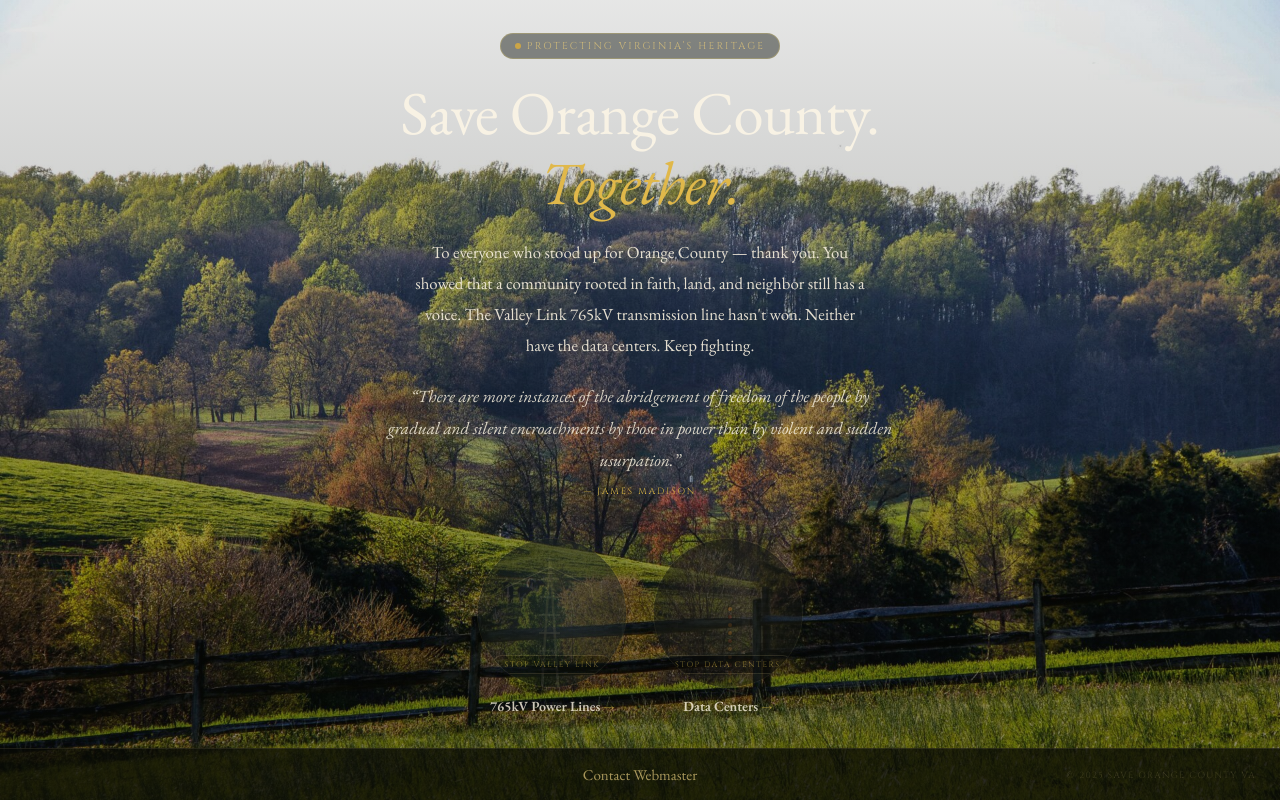
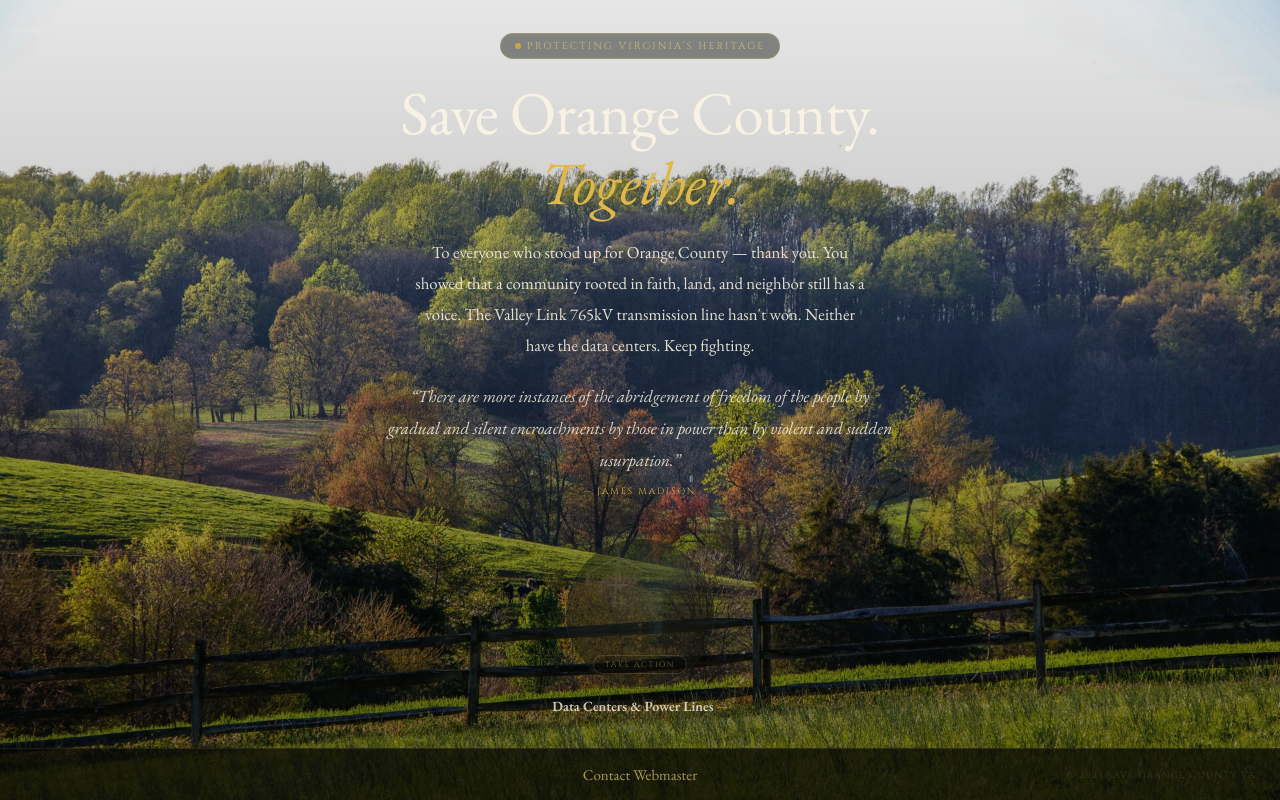
Before and after one commit to saveorangecounty-admin/SaveOrangeCountyVA, a plain HTML site: page index.html in a window 1280 px wide. Drawn offline with nearby package versions, Linux system fonts and the light colour scheme.

Commit message:
Single combined circle - towers behind data centers, one link

```diff
--- a/index.html
+++ b/index.html
@@ -196,64 +196,161 @@
     <!-- 4 circles below the sig: placeholder | valley link | data center | placeholder -->
     <div class="portal-row">
 
-      <!-- Valley Link -->
       <a class="portal-wrap" href="https://www.facebook.com/groups/3319345874895410" target="_blank" rel="noopener">
-        <div class="portal-circle pc-2">
+        <div class="portal-circle">
           <svg width="200" height="200" viewBox="0 0 200 200" xmlns="http://www.w3.org/2000/svg">
-          <defs>
-            <radialGradient id="psky1" cx="50%" cy="30%" r="70%"><stop offset="0%" stop-color="#3a4a5a"/><stop offset="60%" stop-color="#2a3530"/><stop offset="100%" stop-color="#1a2018"/></radialGradient>
-            <radialGradient id="pglow1" cx="50%" cy="25%" r="40%"><stop offset="0%" stop-color="#6a7a5a" stop-opacity="0.3"/><stop offset="100%" stop-color="#1a2018" stop-opacity="0"/></radialGradient>
-          </defs>
-          <rect width="200" height="200" fill="url(#psky1)"/><rect width="200" height="200" fill="url(#pglow1)"/>
-          <path d="M0,145 Q20,128 45,132 Q70,118 90,125 Q115,112 140,120 Q165,110 200,118 L200,200 L0,200 Z" fill="#1e2e1a" opacity="0.9"/>
-          <path d="M0,155 Q30,140 60,148 Q90,135 120,142 Q150,132 180,140 Q190,138 200,142 L200,200 L0,200 Z" fill="#19251a"/>
-          <path d="M0,170 Q50,162 100,168 Q150,160 200,166 L200,200 L0,200 Z" fill="#141e10"/>
-          <line x1="72" y1="18" x2="64" y2="148" stroke="#6a7060" stroke-width="2.5"/><line x1="72" y1="18" x2="80" y2="148" stroke="#6a7060" stroke-width="2.5"/>
-          <line x1="63" y1="40" x2="81" y2="40" stroke="#7a8070" stroke-width="1.8"/><line x1="62" y1="58" x2="82" y2="58" stroke="#7a8070" stroke-width="1.6"/><line x1="61" y1="76" x2="82" y2="76" stroke="#7a8070" stroke-width="1.4"/><line x1="61" y1="94" x2="82" y2="94" stroke="#7a8070" stroke-width="1.3"/><line x1="62" y1="112" x2="81" y2="112" stroke="#7a8070" stroke-width="1.2"/><line x1="63" y1="130" x2="80" y2="130" stroke="#7a8070" stroke-width="1"/>
-          <line x1="63" y1="40" x2="80" y2="58" stroke="#667060" stroke-width="0.9" opacity="0.7"/><line x1="80" y1="40" x2="63" y2="58" stroke="#667060" stroke-width="0.9" opacity="0.7"/><line x1="62" y1="76" x2="80" y2="94" stroke="#667060" stroke-width="0.8" opacity="0.6"/><line x1="80" y1="76" x2="62" y2="94" stroke="#667060" stroke-width="0.8" opacity="0.6"/>
-          <line x1="72" y1="28" x2="30" y2="48" stroke="#8a9080" stroke-width="1.2"/><line x1="72" y1="28" x2="114" y2="48" stroke="#8a9080" stroke-width="1.2"/>
-          <path d="M30,48 Q10,60 0,58" stroke="#7a8070" stroke-width="0.8" fill="none"/><path d="M114,48 Q145,58 160,55" stroke="#7a8070" stroke-width="0.8" fill="none"/>
-          <line x1="30" y1="48" x2="30" y2="56" stroke="#888" stroke-width="1.5"/><circle cx="30" cy="57" r="2" fill="#777"/><line x1="114" y1="48" x2="114" y2="56" stroke="#888" stroke-width="1.5"/><circle cx="114" cy="57" r="2" fill="#777"/>
-          <line x1="64" y1="148" x2="55" y2="162" stroke="#5a6050" stroke-width="2"/><line x1="64" y1="148" x2="68" y2="163" stroke="#5a6050" stroke-width="2"/><line x1="80" y1="148" x2="76" y2="163" stroke="#5a6050" stroke-width="2"/><line x1="80" y1="148" x2="89" y2="162" stroke="#5a6050" stroke-width="2"/>
-          <line x1="148" y1="35" x2="142" y2="138" stroke="#556055" stroke-width="1.8" opacity="0.75"/><line x1="148" y1="35" x2="154" y2="138" stroke="#556055" stroke-width="1.8" opacity="0.75"/>
-          <line x1="141" y1="54" x2="155" y2="54" stroke="#667066" stroke-width="1.3" opacity="0.7"/><line x1="140" y1="70" x2="156" y2="70" stroke="#667066" stroke-width="1.2" opacity="0.7"/><line x1="140" y1="88" x2="155" y2="88" stroke="#667066" stroke-width="1" opacity="0.65"/><line x1="141" y1="106" x2="155" y2="106" stroke="#667066" stroke-width="0.9" opacity="0.6"/>
-          <line x1="148" y1="43" x2="118" y2="58" stroke="#778077" stroke-width="1" opacity="0.65"/><line x1="148" y1="43" x2="178" y2="58" stroke="#778077" stroke-width="1" opacity="0.65"/>
-          <path d="M160,55 Q172,62 178,60" stroke="#667066" stroke-width="0.7" fill="none" opacity="0.6"/>
-          <path d="M40,170 Q42,155 44,148 Q46,155 47,170" fill="#2a3a20" opacity="0.6"/><path d="M50,168 Q53,158 55,152 Q57,158 58,168" fill="#2a3a20" opacity="0.5"/><path d="M90,166 Q92,157 93,151 Q95,157 96,166" fill="#2a3a20" opacity="0.55"/><path d="M155,164 Q157,155 159,149 Q161,155 162,164" fill="#2a3a20" opacity="0.45"/>
-          <ellipse cx="30" cy="22" rx="18" ry="5" fill="#4a5a6a" opacity="0.2"/><ellipse cx="160" cy="15" rx="22" ry="4" fill="#4a5a6a" opacity="0.15"/>
-        </svg>
+  <defs>
+    <radialGradient id="csky" cx="50%" cy="28%" r="72%">
+      <stop offset="0%" stop-color="#3a4a52"/>
+      <stop offset="55%" stop-color="#252e28"/>
+      <stop offset="100%" stop-color="#141810"/>
+    </radialGradient>
+    <radialGradient id="cglow" cx="50%" cy="20%" r="45%">
+      <stop offset="0%" stop-color="#5a6a58" stop-opacity="0.35"/>
+      <stop offset="100%" stop-color="#141810" stop-opacity="0"/>
+    </radialGradient>
+  </defs>
+
+  <!-- Sky -->
+  <rect width="200" height="200" fill="url(#csky)"/>
+  <rect width="200" height="200" fill="url(#cglow)"/>
+
+  <!-- Distant hills -->
+  <path d="M0,115 Q30,98 60,105 Q90,92 120,100 Q150,88 180,96 Q192,92 200,96 L200,200 L0,200 Z" fill="#1a2416" opacity="0.8"/>
+
+  <!-- TOWERS (behind buildings) -->
+  <!-- Left tower -->
+  <line x1="52" y1="10" x2="45" y2="118" stroke="#5a6458" stroke-width="2.2"/>
+  <line x1="52" y1="10" x2="59" y2="118" stroke="#5a6458" stroke-width="2.2"/>
+  <line x1="44" y1="28" x2="60" y2="28" stroke="#6a7468" stroke-width="1.6"/>
+  <line x1="43" y1="46" x2="61" y2="46" stroke="#6a7468" stroke-width="1.4"/>
+  <line x1="43" y1="64" x2="61" y2="64" stroke="#6a7468" stroke-width="1.2"/>
+  <line x1="43" y1="82" x2="61" y2="82" stroke="#6a7468" stroke-width="1.1"/>
+  <line x1="44" y1="100" x2="60" y2="100" stroke="#6a7468" stroke-width="1"/>
+  <line x1="44" y1="28" x2="59" y2="46" stroke="#586058" stroke-width="0.8" opacity="0.6"/>
+  <line x1="59" y1="28" x2="44" y2="46" stroke="#586058" stroke-width="0.8" opacity="0.6"/>
+  <line x1="43" y1="64" x2="59" y2="82" stroke="#586058" stroke-width="0.7" opacity="0.55"/>
+  <line x1="59" y1="64" x2="43" y2="82" stroke="#586058" stroke-width="0.7" opacity="0.55"/>
+  <!-- Arms -->
+  <line x1="52" y1="18" x2="22" y2="34" stroke="#788078" stroke-width="1.1"/>
+  <line x1="52" y1="18" x2="82" y2="34" stroke="#788078" stroke-width="1.1"/>
+  <!-- Catenary left -->
+  <path d="M22,34 Q10,46 0,44" stroke="#6a7068" stroke-width="0.7" fill="none"/>
+  <path d="M82,34 Q104,44 118,42" stroke="#6a7068" stroke-width="0.7" fill="none"/>
+  <!-- Insulators -->
+  <line x1="22" y1="34" x2="22" y2="40" stroke="#777" stroke-width="1.3"/><circle cx="22" cy="41" r="2" fill="#666"/>
+  <line x1="82" y1="34" x2="82" y2="40" stroke="#777" stroke-width="1.3"/><circle cx="82" cy="41" r="2" fill="#666"/>
+  <!-- Tower feet -->
+  <line x1="45" y1="118" x2="38" y2="130" stroke="#4e5848" stroke-width="1.8"/>
+  <line x1="45" y1="118" x2="50" y2="131" stroke="#4e5848" stroke-width="1.8"/>
+  <line x1="59" y1="118" x2="54" y2="131" stroke="#4e5848" stroke-width="1.8"/>
+  <line x1="59" y1="118" x2="66" y2="130" stroke="#4e5848" stroke-width="1.8"/>
+
+  <!-- Right tower (smaller/distant) -->
+  <line x1="158" y1="22" x2="152" y2="118" stroke="#4e5850" stroke-width="1.6" opacity="0.7"/>
+  <line x1="158" y1="22" x2="164" y2="118" stroke="#4e5850" stroke-width="1.6" opacity="0.7"/>
+  <line x1="151" y1="38" x2="165" y2="38" stroke="#5e6860" stroke-width="1.2" opacity="0.65"/>
+  <line x1="150" y1="54" x2="166" y2="54" stroke="#5e6860" stroke-width="1.1" opacity="0.6"/>
+  <line x1="150" y1="70" x2="165" y2="70" stroke="#5e6860" stroke-width="1" opacity="0.55"/>
+  <line x1="150" y1="88" x2="165" y2="88" stroke="#5e6860" stroke-width="0.9" opacity="0.5"/>
+  <line x1="151" y1="104" x2="165" y2="104" stroke="#5e6860" stroke-width="0.8" opacity="0.5"/>
+  <line x1="158" y1="30" x2="132" y2="44" stroke="#6a7268" stroke-width="0.9" opacity="0.6"/>
+  <line x1="158" y1="30" x2="184" y2="44" stroke="#6a7268" stroke-width="0.9" opacity="0.6"/>
+  <path d="M118,42 Q136,50 132,46" stroke="#5e6860" stroke-width="0.7" fill="none" opacity="0.6"/>
+  <path d="M184,44 Q196,50 200,48" stroke="#5e6860" stroke-width="0.7" fill="none" opacity="0.55"/>
+
+  <!-- DATA CENTER BUILDINGS (in front of towers) -->
+  <!-- Left building -->
+  <path d="M22,78 L22,148 L88,148 L88,78 Z" fill="#242820"/>
+  <path d="M22,78 L88,78 L86,75 L24,75 Z" fill="#2e3228"/>
+  <path d="M22,75 Q38,72 55,74 Q72,71 88,75" stroke="#363a2e" stroke-width="1.2" fill="none"/>
+  <!-- Server rows left -->
+  <rect x="28" y="84" width="54" height="4" fill="#1c1e16" rx="1"/>
+  <rect x="28" y="91" width="54" height="4" fill="#1c1e16" rx="1"/>
+  <rect x="28" y="98" width="54" height="4" fill="#1c1e16" rx="1"/>
+  <rect x="28" y="105" width="54" height="4" fill="#1c1e16" rx="1"/>
+  <rect x="28" y="112" width="54" height="4" fill="#1c1e16" rx="1"/>
+  <rect x="28" y="119" width="54" height="4" fill="#1c1e16" rx="1"/>
+  <rect x="28" y="126" width="54" height="4" fill="#1c1e16" rx="1"/>
+  <rect x="28" y="133" width="54" height="4" fill="#1c1e16" rx="1"/>
+  <rect x="28" y="140" width="54" height="4" fill="#1c1e16" rx="1"/>
+  <!-- Indicator lights left -->
+  <circle cx="74" cy="86" r="1.8" fill="#cc7722" opacity="0.8"/>
+  <circle cx="74" cy="93" r="1.8" fill="#993322" opacity="0.7"/>
+  <circle cx="74" cy="100" r="1.8" fill="#cc7722" opacity="0.75"/>
+  <circle cx="74" cy="107" r="1.8" fill="#cc7722" opacity="0.65"/>
+  <circle cx="74" cy="114" r="1.8" fill="#993322" opacity="0.7"/>
+  <circle cx="74" cy="121" r="1.8" fill="#cc7722" opacity="0.8"/>
+  <circle cx="74" cy="128" r="1.8" fill="#cc7722" opacity="0.6"/>
+  <circle cx="74" cy="135" r="1.8" fill="#993322" opacity="0.7"/>
+  <circle cx="74" cy="142" r="1.8" fill="#cc7722" opacity="0.75"/>
+  <!-- Cooling units left roof -->
+  <rect x="28" y="70" width="12" height="5" fill="#2c2e24" rx="1"/>
+  <rect x="44" y="68" width="14" height="6" fill="#2c2e24" rx="1"/>
+  <rect x="62" y="70" width="12" height="5" fill="#2c2e24" rx="1"/>
+  <!-- Heat wisps -->
+  <path d="M34,69 Q36,63 35,57 Q37,63 39,57 Q38,63 40,69" fill="none" stroke="#5a6050" stroke-width="0.6" opacity="0.3"/>
+  <path d="M50,67 Q52,60 51,54 Q53,60 55,54 Q54,60 56,67" fill="none" stroke="#5a6050" stroke-width="0.6" opacity="0.25"/>
+
+  <!-- Right building (taller) -->
+  <path d="M96,58 L96,148 L178,148 L178,58 Z" fill="#202418"/>
+  <path d="M96,58 L178,58 L176,55 L98,55 Z" fill="#2a2e22"/>
+  <path d="M96,55 Q116,51 137,54 Q158,50 178,55" stroke="#303428" stroke-width="1.2" fill="none"/>
+  <!-- Server rows right -->
+  <rect x="102" y="64" width="70" height="4" fill="#1a1c14" rx="1"/>
+  <rect x="102" y="71" width="70" height="4" fill="#1a1c14" rx="1"/>
+  <rect x="102" y="78" width="70" height="4" fill="#1a1c14" rx="1"/>
+  <rect x="102" y="85" width="70" height="4" fill="#1a1c14" rx="1"/>
+  <rect x="102" y="92" width="70" height="4" fill="#1a1c14" rx="1"/>
+  <rect x="102" y="99" width="70" height="4" fill="#1a1c14" rx="1"/>
+  <rect x="102" y="106" width="70" height="4" fill="#1a1c14" rx="1"/>
+  <rect x="102" y="113" width="70" height="4" fill="#1a1c14" rx="1"/>
+  <rect x="102" y="120" width="70" height="4" fill="#1a1c14" rx="1"/>
+  <rect x="102" y="127" width="70" height="4" fill="#1a1c14" rx="1"/>
+  <rect x="102" y="134" width="70" height="4" fill="#1a1c14" rx="1"/>
+  <rect x="102" y="141" width="70" height="4" fill="#1a1c14" rx="1"/>
+  <!-- Indicator lights right -->
+  <circle cx="166" cy="66" r="1.8" fill="#cc7722" opacity="0.7"/>
+  <circle cx="166" cy="73" r="1.8" fill="#993322" opacity="0.8"/>
+  <circle cx="166" cy="80" r="1.8" fill="#cc7722" opacity="0.65"/>
+  <circle cx="166" cy="87" r="1.8" fill="#cc7722" opacity="0.75"/>
+  <circle cx="166" cy="94" r="1.8" fill="#993322" opacity="0.7"/>
+  <circle cx="166" cy="101" r="1.8" fill="#cc7722" opacity="0.8"/>
+  <circle cx="166" cy="108" r="1.8" fill="#cc7722" opacity="0.6"/>
+  <circle cx="166" cy="115" r="1.8" fill="#993322" opacity="0.75"/>
+  <circle cx="166" cy="122" r="1.8" fill="#cc7722" opacity="0.7"/>
+  <circle cx="166" cy="129" r="1.8" fill="#cc7722" opacity="0.65"/>
+  <circle cx="166" cy="136" r="1.8" fill="#993322" opacity="0.7"/>
+  <circle cx="166" cy="143" r="1.8" fill="#cc7722" opacity="0.75"/>
+  <!-- Cooling units right roof -->
+  <rect x="106" y="50" width="14" height="6" fill="#282c20" rx="1"/>
+  <rect x="126" y="47" width="16" height="7" fill="#282c20" rx="1"/>
+  <rect x="148" y="50" width="14" height="6" fill="#282c20" rx="1"/>
+  <!-- Heat wisps right -->
+  <path d="M113,49 Q115,42 114,35 Q116,42 118,35 Q117,42 119,49" fill="none" stroke="#5a6050" stroke-width="0.6" opacity="0.28"/>
+  <path d="M134,46 Q136,38 135,31 Q137,38 139,31 Q138,38 140,46" fill="none" stroke="#5a6050" stroke-width="0.6" opacity="0.25"/>
+
+  <!-- Foreground ground + scrub -->
+  <path d="M0,152 Q50,144 100,150 Q150,142 200,148 L200,200 L0,200 Z" fill="#141810"/>
+  <path d="M10,158 Q12,150 13,144 Q15,150 15,158" fill="#1e2a14" opacity="0.5"/>
+  <path d="M40,156 Q42,149 43,143 Q44,149 45,156" fill="#1e2a14" opacity="0.45"/>
+  <path d="M170,155 Q172,148 173,143 Q174,148 175,155" fill="#1e2a14" opacity="0.45"/>
+  <!-- Fence -->
+  <line x1="0" y1="148" x2="200" y2="148" stroke="#3a3c38" stroke-width="0.8" opacity="0.5"/>
+  <line x1="20" y1="143" x2="20" y2="153" stroke="#3a3c38" stroke-width="0.7" opacity="0.4"/>
+  <line x1="55" y1="143" x2="55" y2="153" stroke="#3a3c38" stroke-width="0.7" opacity="0.4"/>
+  <line x1="90" y1="143" x2="90" y2="153" stroke="#3a3c38" stroke-width="0.7" opacity="0.4"/>
+  <line x1="125" y1="143" x2="125" y2="153" stroke="#3a3c38" stroke-width="0.7" opacity="0.4"/>
+  <line x1="160" y1="143" x2="160" y2="153" stroke="#3a3c38" stroke-width="0.7" opacity="0.4"/>
+  <line x1="195" y1="143" x2="195" y2="153" stroke="#3a3c38" stroke-width="0.7" opacity="0.4"/>
+  <!-- Power lines connecting towers to buildings -->
+  <path d="M82,41 Q85,58 88,75" stroke="#6a7068" stroke-width="0.8" fill="none" opacity="0.5"/>
+  <path d="M118,42 Q112,55 108,64" stroke="#6a7068" stroke-width="0.8" fill="none" opacity="0.45"/>
+</svg>
           <div class="portal-veil"></div><div class="portal-overlay"></div>
-          <div class="portal-badge">Stop Valley Link</div>
+          <div class="portal-badge">Take Action</div>
         </div>
-        <div class="portal-label">765kV Power Lines<span class="portal-arrow">&#x2192;</span></div>
-      </a>
-
-      <!-- Data Centers -->
-      <a class="portal-wrap" href="https://www.facebook.com/groups/3319345874895410" target="_blank" rel="noopener">
-        <div class="portal-circle pc-3">
-          <svg width="200" height="200" viewBox="0 0 200 200" xmlns="http://www.w3.org/2000/svg">
-          <defs><radialGradient id="psky2" cx="50%" cy="40%" r="70%"><stop offset="0%" stop-color="#3a3a2e"/><stop offset="60%" stop-color="#252820"/><stop offset="100%" stop-color="#161810"/></radialGradient></defs>
-          <rect width="200" height="200" fill="url(#psky2)"/>
-          <path d="M0,110 Q25,95 55,100 Q80,88 110,95 Q140,84 170,92 Q185,88 200,94 L200,200 L0,200 Z" fill="#202818" opacity="0.7"/>
-          <path d="M18,60 L18,155 L88,155 L88,60 Z" fill="#2a2c22"/><path d="M18,60 L88,60 L86,58 L20,58 Z" fill="#343628"/><path d="M18,58 Q30,55 50,57 Q70,54 88,58" stroke="#3a3c2e" stroke-width="1.5" fill="none"/>
-          <rect x="24" y="68" width="58" height="5" fill="#1e2018" rx="1"/><rect x="24" y="76" width="58" height="5" fill="#1e2018" rx="1"/><rect x="24" y="84" width="58" height="5" fill="#1e2018" rx="1"/><rect x="24" y="92" width="58" height="5" fill="#1e2018" rx="1"/><rect x="24" y="100" width="58" height="5" fill="#1e2018" rx="1"/><rect x="24" y="108" width="58" height="5" fill="#1e2018" rx="1"/><rect x="24" y="116" width="58" height="5" fill="#1e2018" rx="1"/><rect x="24" y="124" width="58" height="5" fill="#1e2018" rx="1"/><rect x="24" y="132" width="58" height="5" fill="#1e2018" rx="1"/><rect x="24" y="140" width="58" height="5" fill="#1e2018" rx="1"/>
-          <circle cx="76" cy="70" r="2" fill="#cc7722" opacity="0.8"/><circle cx="76" cy="78" r="2" fill="#993322" opacity="0.7"/><circle cx="76" cy="86" r="2" fill="#cc7722" opacity="0.6"/><circle cx="76" cy="94" r="2" fill="#cc7722" opacity="0.8"/><circle cx="76" cy="102" r="2" fill="#993322" opacity="0.7"/><circle cx="76" cy="110" r="2" fill="#cc7722" opacity="0.5"/><circle cx="76" cy="118" r="2" fill="#cc7722" opacity="0.7"/><circle cx="76" cy="126" r="2" fill="#993322" opacity="0.6"/><circle cx="76" cy="134" r="2" fill="#cc7722" opacity="0.8"/><circle cx="76" cy="142" r="2" fill="#cc7722" opacity="0.5"/>
-          <path d="M96,42 L96,155 L172,155 L172,42 Z" fill="#252720"/><path d="M96,42 L172,42 L170,39 L98,39 Z" fill="#2e302a"/><path d="M96,39 Q115,36 134,38 Q153,35 172,39" stroke="#333528" stroke-width="1.5" fill="none"/>
-          <rect x="102" y="50" width="64" height="5" fill="#1c1e16" rx="1"/><rect x="102" y="59" width="64" height="5" fill="#1c1e16" rx="1"/><rect x="102" y="68" width="64" height="5" fill="#1c1e16" rx="1"/><rect x="102" y="77" width="64" height="5" fill="#1c1e16" rx="1"/><rect x="102" y="86" width="64" height="5" fill="#1c1e16" rx="1"/><rect x="102" y="95" width="64" height="5" fill="#1c1e16" rx="1"/><rect x="102" y="104" width="64" height="5" fill="#1c1e16" rx="1"/><rect x="102" y="113" width="64" height="5" fill="#1c1e16" rx="1"/><rect x="102" y="122" width="64" height="5" fill="#1c1e16" rx="1"/><rect x="102" y="131" width="64" height="5" fill="#1c1e16" rx="1"/><rect x="102" y="140" width="64" height="5" fill="#1c1e16" rx="1"/>
-          <circle cx="160" cy="52" r="2" fill="#cc7722" opacity="0.7"/><circle cx="160" cy="61" r="2" fill="#993322" opacity="0.8"/><circle cx="160" cy="70" r="2" fill="#cc7722" opacity="0.6"/><circle cx="160" cy="79" r="2" fill="#cc7722" opacity="0.75"/><circle cx="160" cy="88" r="2" fill="#993322" opacity="0.6"/><circle cx="160" cy="97" r="2" fill="#cc7722" opacity="0.8"/><circle cx="160" cy="106" r="2" fill="#cc7722" opacity="0.5"/><circle cx="160" cy="115" r="2" fill="#993322" opacity="0.7"/><circle cx="160" cy="124" r="2" fill="#cc7722" opacity="0.65"/><circle cx="160" cy="133" r="2" fill="#cc7722" opacity="0.7"/><circle cx="160" cy="142" r="2" fill="#993322" opacity="0.6"/>
-          <rect x="28" y="54" width="14" height="5" fill="#303228" rx="1"/><rect x="46" y="52" width="14" height="6" fill="#303228" rx="1"/><rect x="64" y="54" width="12" height="4" fill="#303228" rx="1"/>
-          <rect x="106" y="34" width="16" height="6" fill="#2a2c24" rx="1"/><rect x="128" y="32" width="18" height="7" fill="#2a2c24" rx="1"/><rect x="152" y="35" width="14" height="5" fill="#2a2c24" rx="1"/>
-          <path d="M35,53 Q37,46 36,40 Q38,46 40,40 Q39,46 41,53" fill="none" stroke="#6a7060" stroke-width="0.7" opacity="0.35"/>
-          <path d="M135,31 Q137,23 136,16 Q138,23 140,16 Q139,23 141,31" fill="none" stroke="#6a7060" stroke-width="0.7" opacity="0.3"/>
-          <path d="M0,158 Q50,150 100,156 Q150,148 200,154 L200,200 L0,200 Z" fill="#161c10"/>
-          <path d="M10,162 Q12,152 13,146 Q15,152 15,162" fill="#243018" opacity="0.55"/><path d="M180,158 Q182,151 183,146 Q184,151 185,158" fill="#243018" opacity="0.5"/>
-          <line x1="0" y1="155" x2="200" y2="155" stroke="#444840" stroke-width="0.8" opacity="0.5"/>
-          <line x1="30" y1="150" x2="30" y2="160" stroke="#444840" stroke-width="0.7" opacity="0.4"/><line x1="70" y1="150" x2="70" y2="160" stroke="#444840" stroke-width="0.7" opacity="0.4"/><line x1="110" y1="150" x2="110" y2="160" stroke="#444840" stroke-width="0.7" opacity="0.4"/><line x1="150" y1="150" x2="150" y2="160" stroke="#444840" stroke-width="0.7" opacity="0.4"/><line x1="190" y1="150" x2="190" y2="160" stroke="#444840" stroke-width="0.7" opacity="0.4"/>
-        </svg>
-          <div class="portal-veil"></div><div class="portal-overlay"></div>
-          <div class="portal-badge">Stop Data Centers</div>
-        </div>
-        <div class="portal-label">Data Centers<span class="portal-arrow">&#x2192;</span></div>
+        <div class="portal-label">Data Centers &amp; Power Lines<span class="portal-arrow">&#x2192;</span></div>
       </a>
 
     </div>
```
